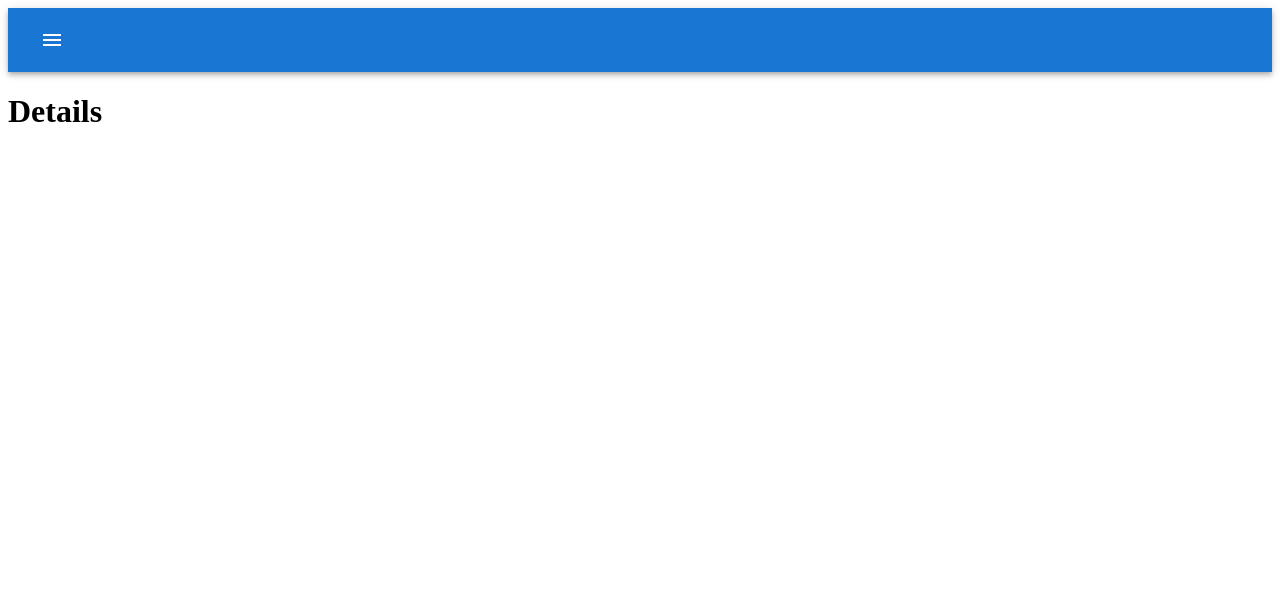
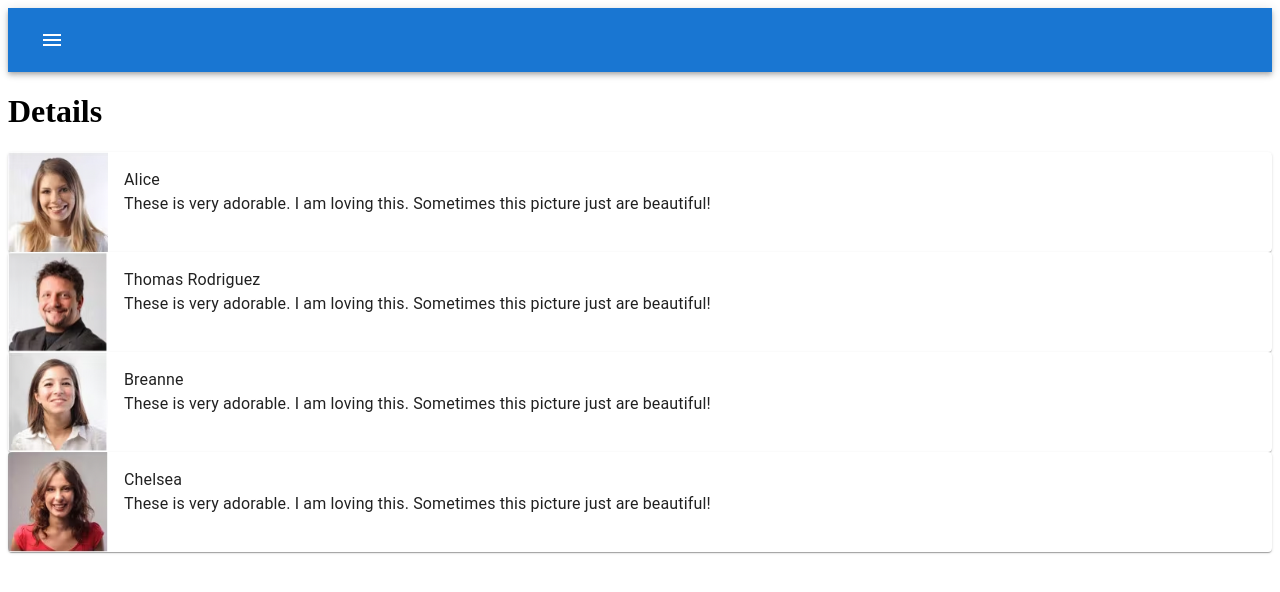
Before and after one commit to chonginator/od-react-challenge, a Next.js app: page /details in a window 1280 px wide. Shown: the top 592 px of the page. Built offline with nearby package versions, Linux system fonts and the light colour scheme.

Commit message:
Add user cards to details page

```diff
--- a/src/pages/details.jsx
+++ b/src/pages/details.jsx
@@ -1,7 +1,36 @@
+import { useState, useEffect } from "react";
+import { Card, CardMedia, CardContent, Typography } from "@mui/material";
+
 const Details = () => {
+  const [data, setData] = useState(null);
+
+  useEffect(() => {
+    fetch("/api")
+      .then((res) => res.json())
+      .then((data) => setData(data));
+  }, []);
+
   return (
     <>
       <h1>Details</h1>
+      {data?.users?.map((user, index) => {
+        return (
+          <Card key={index} sx={{ display: "flex" }}>
+            <CardMedia
+              image={`/images/${user.photoFilename}`}
+              alt={`${user.name}'s profile icon`}
+              sx={{ width: 100, height: 100 }}
+            />
+            <CardContent>
+              <Typography component="h2">{user.name}</Typography>
+              <Typography component="p">
+                These is very adorable. I am loving this. Sometimes this picture
+                just are beautiful!
+              </Typography>
+            </CardContent>
+          </Card>
+        );
+      })}
     </>
   );
 };
```
